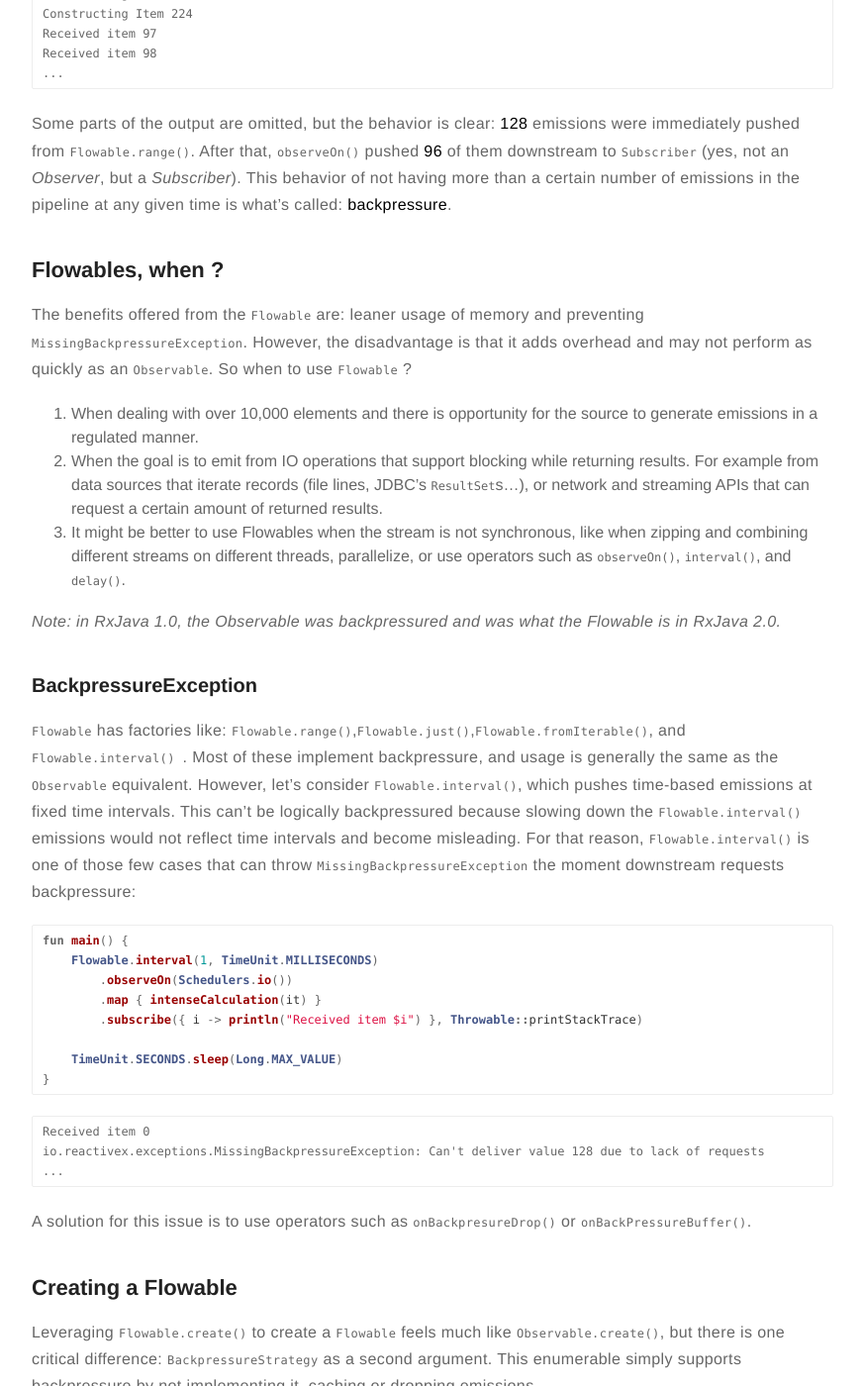
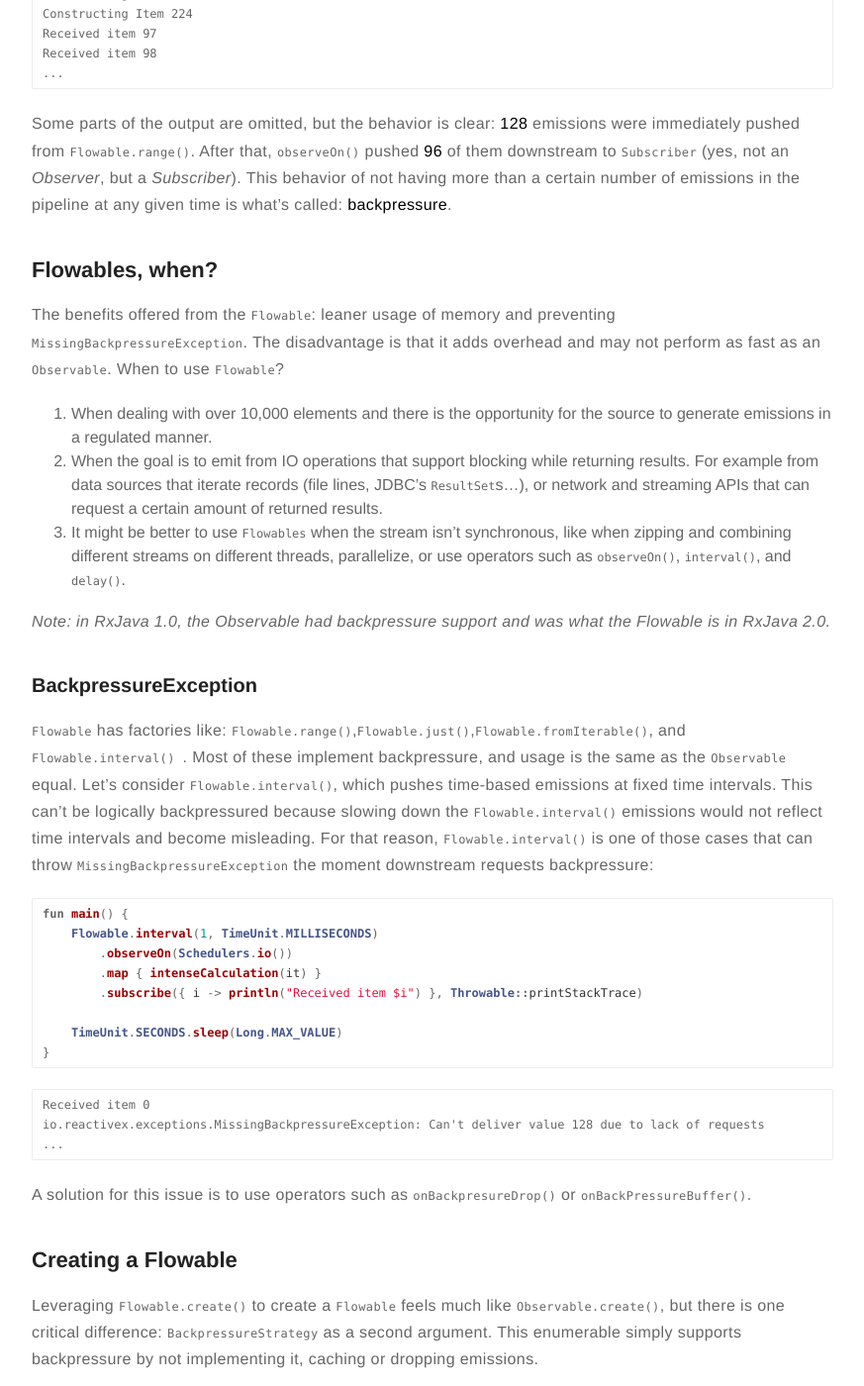
Before and after one commit to aallam/aallam.github.io, a Jekyll site: the page built from _posts/rxjava/2019-05-01-rxjava:-flowable.md, in a window 1280 px wide and 1400 px high, scrolled down 916 px. Shown: the whole window at 99% size, without its empty margins (203-1076 px from the left). Built offline with Jekyll 4.4.1, drawn with Linux system fonts in a browser that asks for light colours; some of the changed text lies outside the part shown.

Commit message:
fix(rxjava-flowables): typos and style

````diff
--- a/_posts/rxjava/2019-05-01-rxjava:-flowable.md
+++ b/_posts/rxjava/2019-05-01-rxjava:-flowable.md
@@ -13,8 +13,8 @@
 jemoji:
 ---
 
-The `Flowable` is a backpressured variant of the `Observable` that tells the source to emit at a pace specified by the downstream operations.
-Lets replace `Observable.range()` with `Flowable.range()`:
+The `Flowable` is a variant of the `Observable` with backpressure capabilities, that tells the source to emit at a pace specified by the downstream operations.
+Replace `Observable.range()` with `Flowable.range()`:
 ```kotlin
 fun main() {
     Flowable.range(1, 999_999_999)
@@ -51,18 +51,18 @@
 Some parts of the output are omitted, but the behavior is clear: **128** emissions were immediately pushed from `Flowable.range()`. After that, `observeOn()` pushed **96** of them downstream to `Subscriber` (yes, not an _Observer_, but a _Subscriber_).
 This behavior of not having more than a certain number of emissions in the pipeline at any given time is what’s called: **backpressure**.
 
-## Flowables, when ?
-The benefits offered from the `Flowable` are: leaner usage of memory and preventing `MissingBackpressureException`. However, the disadvantage is that it adds overhead and may not perform as quickly as an `Observable`.
-So when to use `Flowable` ?
-1. When dealing with over 10,000 elements and there is opportunity for the source to generate emissions in a regulated manner.
+## Flowables, when?
+The benefits offered from the `Flowable`: leaner usage of memory and preventing `MissingBackpressureException`. The disadvantage is that it adds overhead and may not perform as fast as an `Observable`.
+When to use `Flowable`?
+1. When dealing with over 10,000 elements and there is the opportunity for the source to generate emissions in a regulated manner.
 2. When the goal is to emit from IO operations that support blocking while returning results. For example from data sources that iterate records (file lines, JDBC’s `ResultSet`s…), or network and streaming APIs that can request a certain amount of returned results.
-3. It might be better to use Flowables when the stream is not synchronous, like when zipping and combining different streams on different threads, parallelize, or use operators such as `observeOn()`, `interval()`, and `delay()`.
+3. It might be better to use `Flowables` when the stream isn't synchronous, like when zipping and combining different streams on different threads, parallelize, or use operators such as `observeOn()`, `interval()`, and `delay()`.
 
-_Note: in RxJava 1.0, the Observable was backpressured and was what the Flowable is in RxJava 2.0._
+_Note: in RxJava 1.0, the Observable had backpressure support and was what the Flowable is in RxJava 2.0._
 
 ### BackpressureException
- `Flowable` has factories  like: `Flowable.range()`,`Flowable.just()`,`Flowable.fromIterable()`, and `Flowable.interval() `. Most of these implement backpressure, and usage is generally the same as the `Observable` equivalent.
-However, let’s consider `Flowable.interval()`, which pushes time-based emissions at fixed time intervals. This can’t be logically backpressured because slowing down the `Flowable.interval()` emissions would not reflect time intervals and become misleading. For that reason, `Flowable.interval()` is one of those few cases that can throw `MissingBackpressureException` the moment downstream requests backpressure:
+`Flowable` has factories  like: `Flowable.range()`,`Flowable.just()`,`Flowable.fromIterable()`, and `Flowable.interval() `. Most of these implement backpressure, and usage is the same as the `Observable` equal.
+Let’s consider `Flowable.interval()`, which pushes time-based emissions at fixed time intervals. This can’t be logically backpressured because slowing down the `Flowable.interval()` emissions would not reflect time intervals and become misleading. For that reason, `Flowable.interval()` is one of those cases that can throw `MissingBackpressureException` the moment downstream requests backpressure:
 ```kotlin
 fun main() {
     Flowable.interval(1, TimeUnit.MILLISECONDS)
@@ -97,17 +97,17 @@
     TimeUnit.SECONDS.sleep(1)
 }
 ```
-In the previous example,  `Flowable.create()` is used to create a `Flowable`, with `BackpressureStrategy.BUFFER` as second argument to buffer the emissions before they are backpressured.
+In the earlier example,  `Flowable.create()` used to create a `Flowable`, with `BackpressureStrategy.BUFFER` as the second argument to buffer the emissions before they're backpressured.
 
 The following  are the possible `BackpressureStrategy` options:
 * `MISSING`: no backpressure implementation at all.
-* `ERROR`: throws a `MissingBackpressureException` the moment the downstream cannot keep up with the source.
-* `BUFFER`: queues up emissions in an unbounded queue until the downstream is able to consume them, but can cause an `OutOfMemoryError` if the queue gets too large.
-* `DROP`: ignores upstream emissions and not queue anything while the downstream is busy.
-* `LATEST`: keeps only the latest emission until the downstream is ready to receive it.
+* `ERROR`: throws a `MissingBackpressureException` the moment the downstream can't keep up with the source.
+* `BUFFER`: queues up emissions in an unbounded queue until the downstream can consume them, but can cause an `OutOfMemoryError` if the queue gets too large.
+* `DROP`: ignores upstream emissions and doesn't queue anything while the downstream is busy.
+* `LATEST`: keeps the latest emission until the downstream is ready to receive it.
 
 ## Backpressure Operators
-In case of a `Flowable` that has no backpressure implementation (including ones derived from Observable), the `BackpressureStrategy` can be applied using `onBackpressureXXX()` operators. These also provide a few additional configuration options.
+A `Flowable` that has no backpressure implementation (including ones derived from Observable), `BackpressureStrategy` is applied using `onBackpressureXXX()` operators. These also offer extra configuration options.
 
 ### onBackPressureBuffer()
 The `onBackPressureBuffer()` takes an existing `Flowable` that is assumed to not have backpressure implemented and apply `BackpressureStrategy.BUFFER` at that point to the downstream:
@@ -196,7 +196,7 @@
 ...
 ```
 
-### onBackPressureDrop()
+### `onBackPressureDrop()`
 The `onBackpressureDrop()` operator discards emissions if the downstream is too busy to process them. The operator can accept an `onDrop` lambda argument specifying the action to do with each dropped item.
 ```kotlin
 fun main() {
@@ -223,7 +223,7 @@
 ```
 
 ## Flowable.generate()
-Most of `Flowable`’s standard factories of and operators automatically handle backpressure. However, in case of custom sources, `Flowable.create()` or the `onBackPressureXXX()` operators are somewhat compromised in how they handle backpressure requests, caching emissions or simply dropping them is not always desirable. `Flowable.generate()` exists to help create backpressure, respecting sources at a nicely abstracted level.
+Most of `Flowable`’s standard factories and operators automatically handle backpressure. However, in the case of custom sources, `Flowable.create()` or the `onBackPressureXXX()` operators are somewhat compromised in how they handle backpressure requests, caching emissions, or simply dropping them is not always desirable. `Flowable.generate()` exists to help create backpressure, respecting sources at a nicely abstracted level.
 ```kotlin
 fun main() {
     Flowable.generate<Int> { emitter -> emitter.onNext(Random.nextInt(1, 1_000)) }
@@ -248,9 +248,9 @@
 Received item 597
 ...
 ```
-_Note_: invoking multiple `onNext()` operators within `Consumer<Emitter<T>>` will result in `IllegalStateException`.
+_Note_: invoking multiple `onNext()` operators within `Consumer<Emitter<T>>` results in `IllegalStateException`.
 
-It is possible to provide a state that can act somewhat like a “seed” and maintain a state that is passed from one emission to the next:
+It's possible to provide a state that can act somewhat like a “seed” and maintain passed state from one emission to the next:
 ```kotlin
 fun main() {
     Flowable.generate<Int, AtomicInteger>(
@@ -268,6 +268,6 @@
 }
 ```
 
-It is also possible to provide a third `Consumer<? super S>` _disposeState_ argument to do any disposal operations on termination.
+It's also possible to provide a third `Consumer<? super S>` _disposeState_ argument to do any disposal operations on termination.
 
-`Flowable.generator()` provides a nicely abstracted mechanism to create a source that respects backpressure, which make it preferable over `Flowable.create()` to avoid caching or dropping emissions.
+`Flowable.generator()` provides an abstracted mechanism to create a source that respects backpressure, which makes it preferable over `Flowable.create()` to avoid caching or dropping emissions.
````
Also changed, not shown: other parts of _posts/rxjava/2019-05-01-rxjava:-flowable.md (+3 -3 lines).
